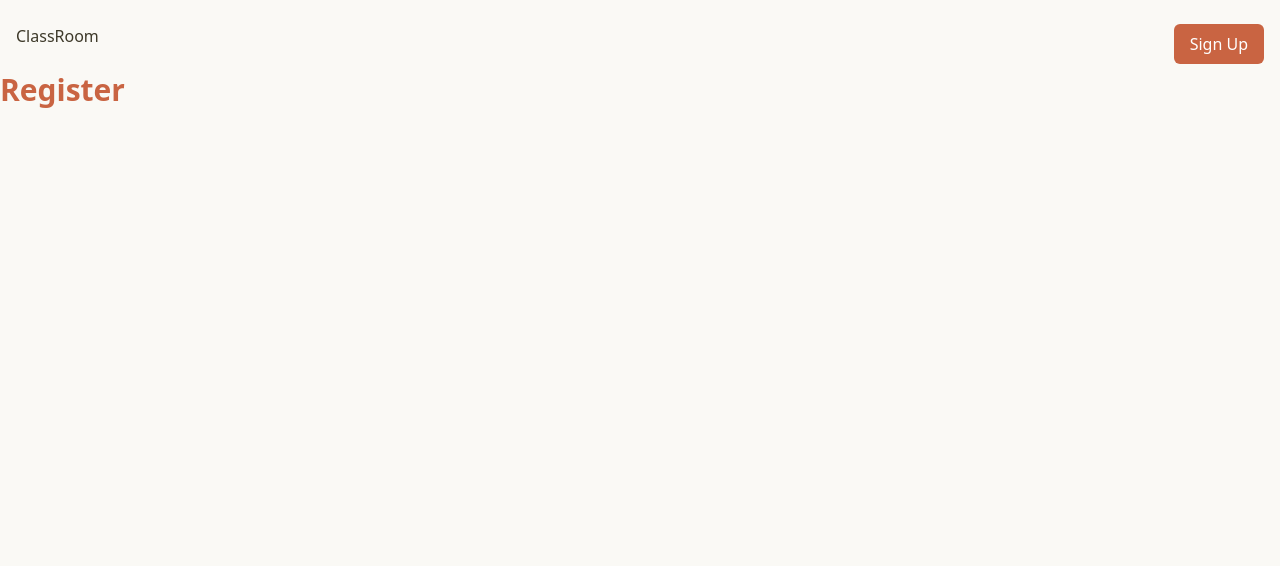
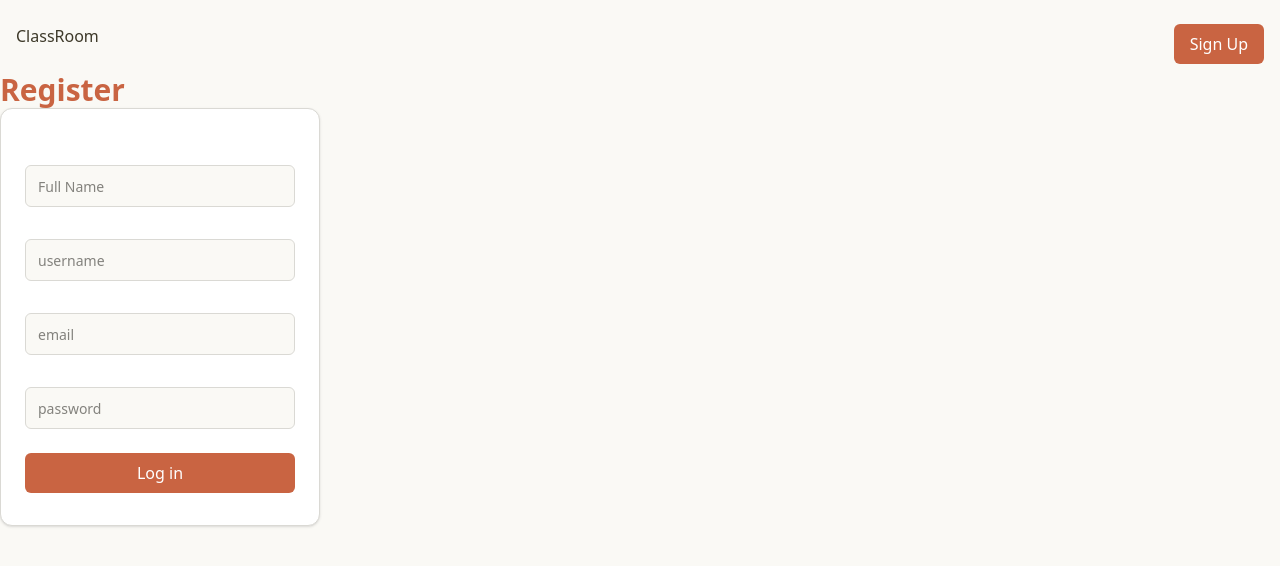
Before and after one commit to yusuf-codes10/horseshoe-academy, a Vue app in the folder apps/web/: page /register in a window 1280 px wide. Shown: the top 566 px of the page. Built offline with nearby package versions, Linux system fonts and the light colour scheme.

Commit message:
basic login form

```diff
--- a/apps/web/src/views/RegisterView.vue
+++ b/apps/web/src/views/RegisterView.vue
@@ -1,9 +1,21 @@
 <script setup lang="ts">
+import BaseInput from '@/components/shared/BaseInput.vue';
+import MainButton from '@/components/shared/MainButton.vue';
+
 
 </script>
 
 <template>
   <div>
     <h1 class="title">Register</h1>
+    <div class="flex flex-col gap-2 bg-popover border border-border rounded-xl py-8 px-6 w-80 shadow-sm">
+      <BaseInput placeholder="Full Name"/>
+      <BaseInput placeholder="username"/>
+      <BaseInput placeholder="email" type="email"/>
+      <BaseInput placeholder="password" type="password"/>
+
+      <MainButton title="Log in" />
+
+    </div>
   </div>
 </template>
```
